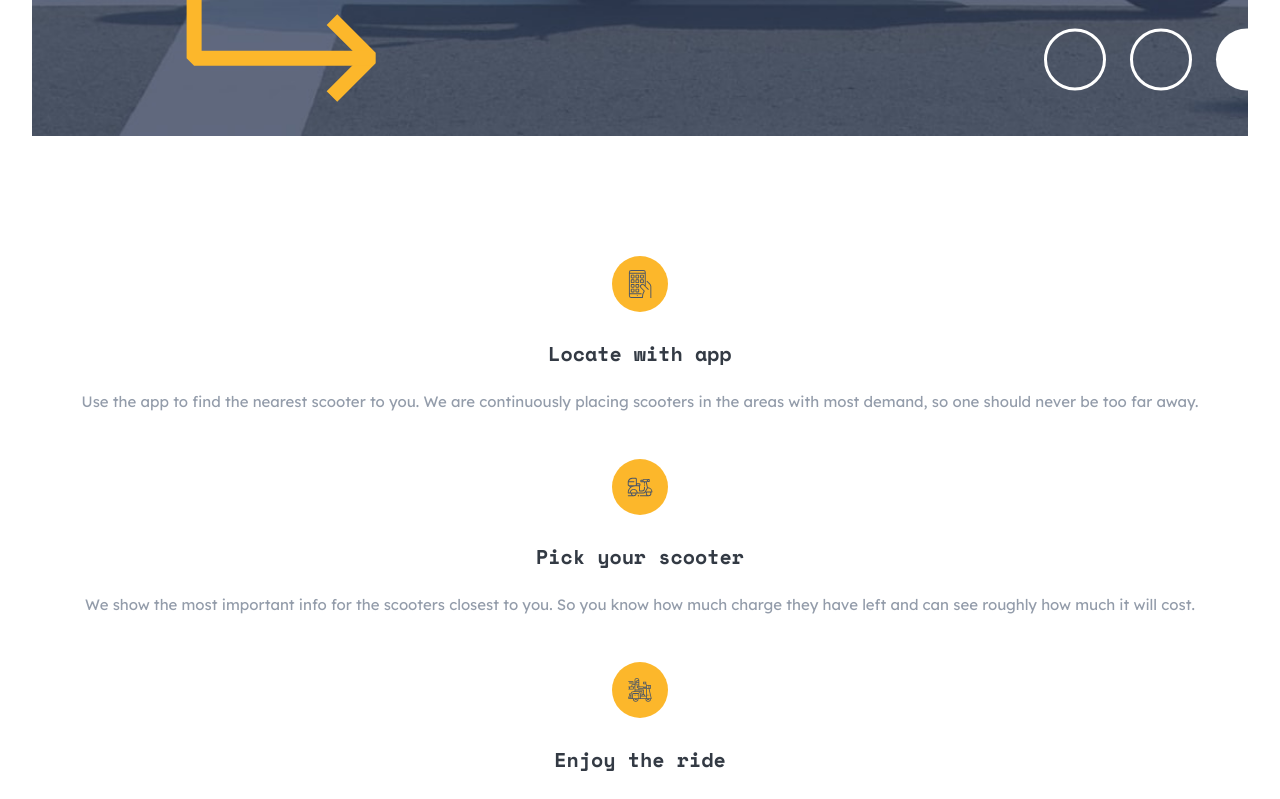
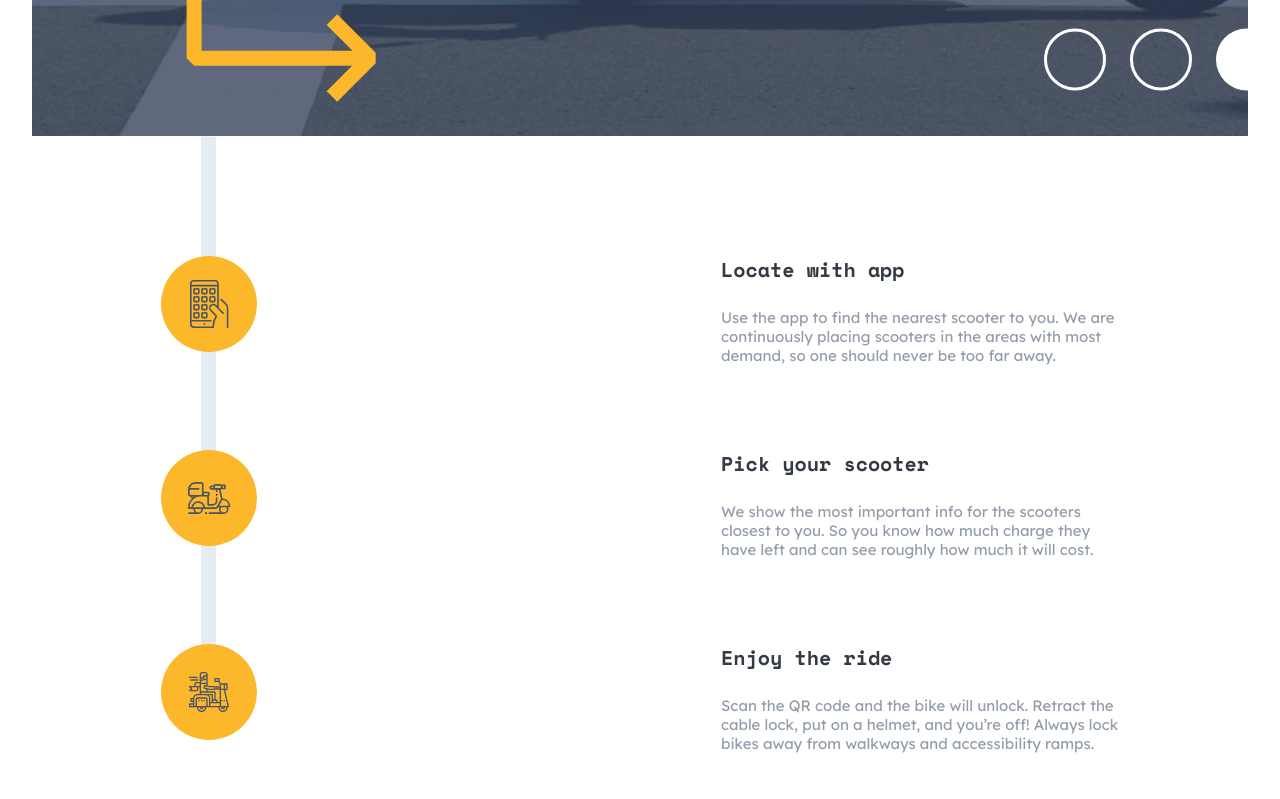
Before and after one commit to Sashankr/scoot-website, a React (Vite) app: page / in a window 1280 px wide. Shown: the part 720-1519 px from the top of the page. Built offline with nearby package versions, Linux system fonts and the light colour scheme.

Commit message:
completed tablet version of how to use section

```diff
--- a/src/components/HowToUse.jsx
+++ b/src/components/HowToUse.jsx
@@ -1,5 +1,6 @@
 import React from "react";
 import { homeHowToSection } from "../helpers/mock";
+import ProgressLineIcon from "../assets/patterns/line.svg";
 import "../styles/HowToUse.css";
 
 const HowToUse = () => {
@@ -8,9 +9,12 @@ const HowToUse = () => {
       {homeHowToSection.map((data, index) => {
         return (
           <div key={index} className="how-to-use-section">
-            <img src={data.icon} alt={data.title} />
-            <h2>{data.title}</h2>
-            <p>{data.description}</p>
+            <img src={ProgressLineIcon} className="line" alt="progress line" />
+            <img src={data.icon} className="icon" alt={data.title} />
+            <div className="content">
+              <h2>{data.title}</h2>
+              <p>{data.description}</p>
+            </div>
           </div>
         );
       })}
--- a/src/styles/HowToUse.css
+++ b/src/styles/HowToUse.css
@@ -14,10 +14,14 @@
   margin-bottom: 0;
 }
 
-.how-to-use-section img {
+.how-to-use-section img.icon {
   margin-bottom: 24px;
   width: 56px;
   height: 56px;
+}
+
+.how-to-use-section img.line {
+  display: none;
 }
 
 .how-to-use-section h2 {
@@ -33,3 +37,32 @@
   color: var(--color-description);
   font-size: 15px;
 }
+
+@media (min-width: 768px) {
+  .how-to-use-section {
+    display: flex;
+    justify-content: space-between;
+    position: relative;
+    padding: 0 97px;
+    margin-bottom: 74px;
+  }
+
+  .how-to-use-section img.icon {
+    margin-right: 79px;
+    width: 96px;
+    height: 96px;
+  }
+
+  .how-to-use-section .content {
+    width: 398px;
+    text-align: left;
+  }
+  .how-to-use-section img.line {
+    display: block;
+    position: absolute;
+    left: 43px;
+    transform: rotate(90deg);
+    top: -26px;
+    z-index: -1;
+  }
+}
```
Also changed, not shown: src/assets/patterns/line.svg.
